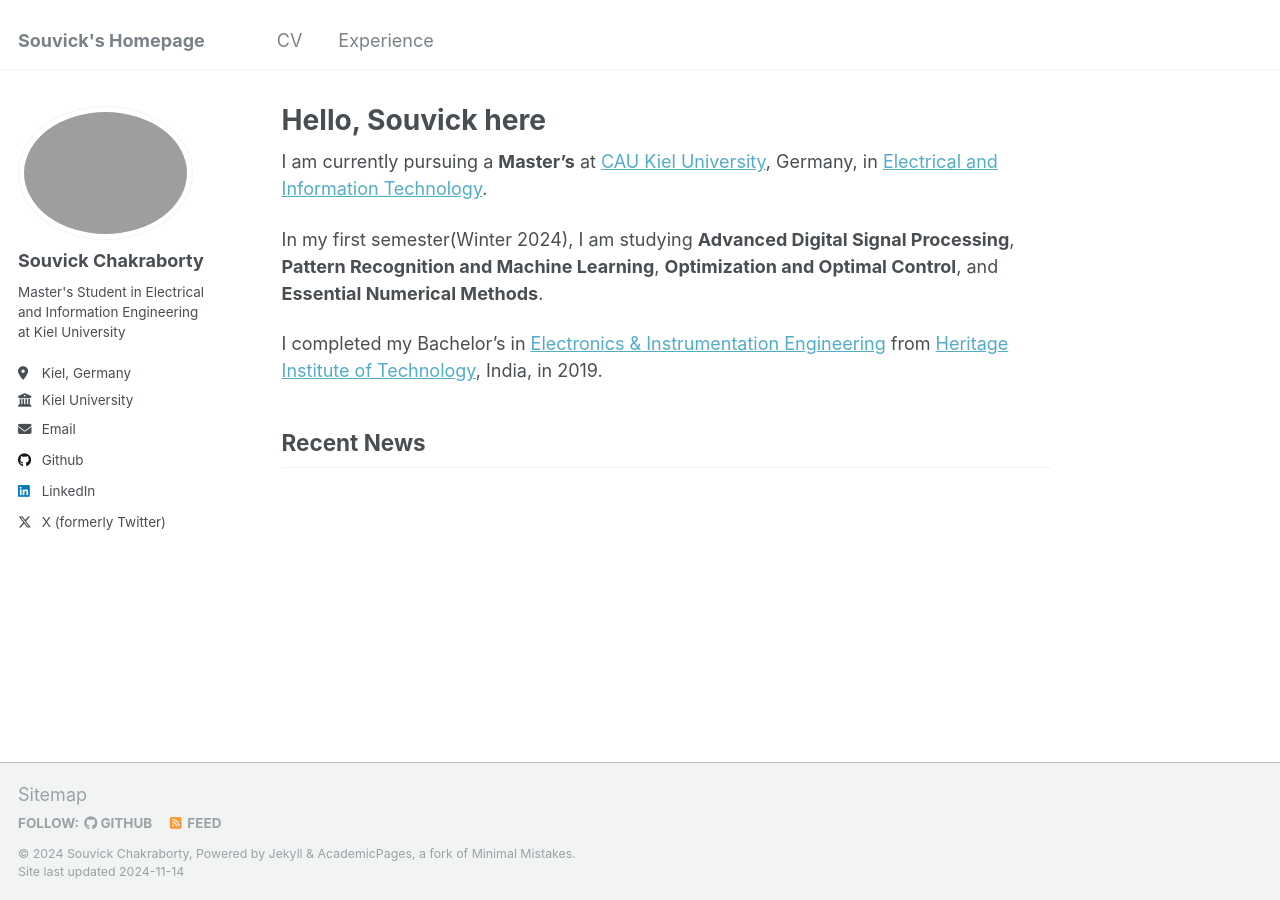
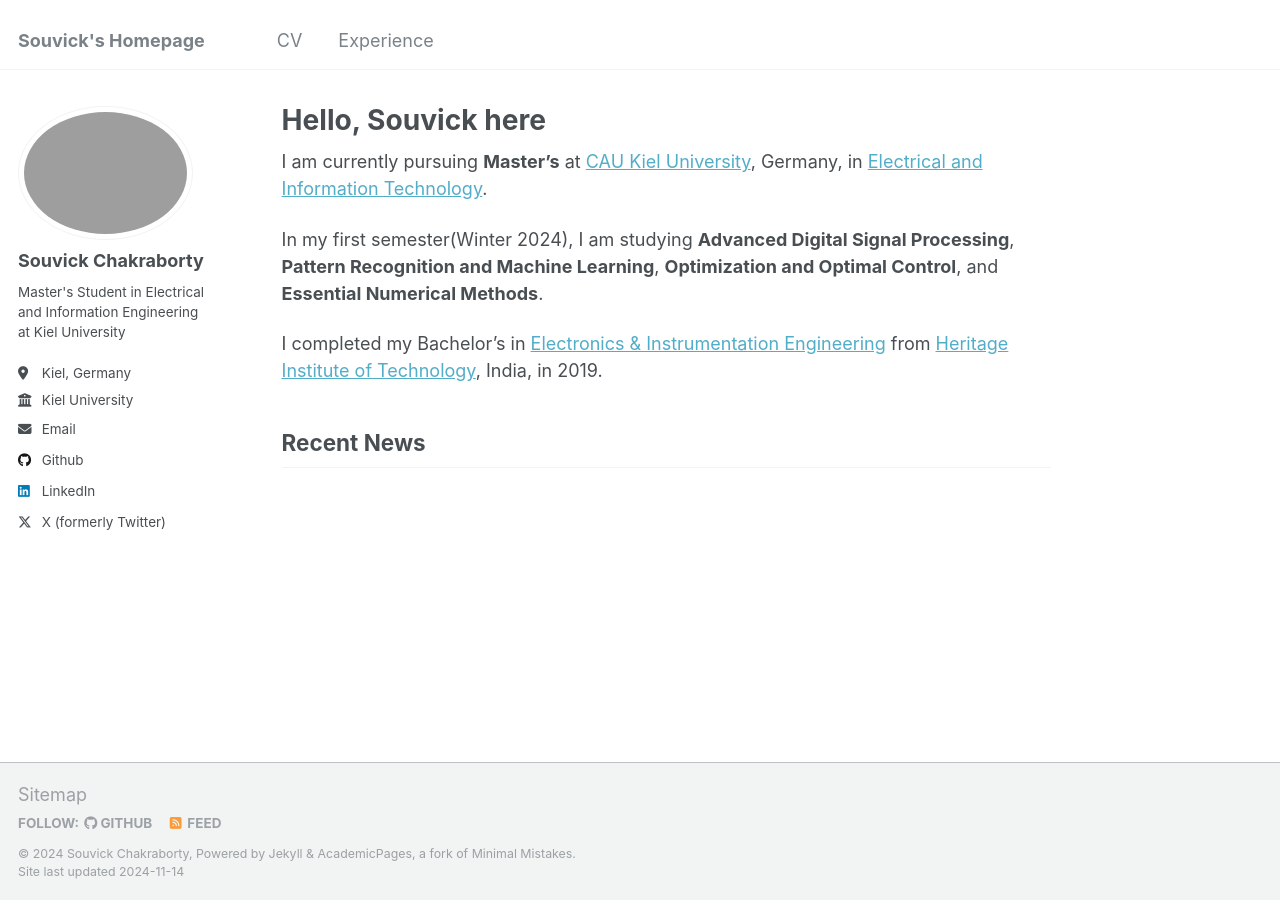
Before and after one commit to SouvickC/SouvickC.github.io, a Jekyll site: the page built from _pages/about.md, in a window 1280 px wide. Built offline with Jekyll 4.4.1, drawn with Linux system fonts in a browser that asks for light colours.

Commit message:
Your commit message

```diff
--- a/_pages/about.md
+++ b/_pages/about.md
@@ -7,7 +7,7 @@ redirect_from:
   - /about.html
 ---
 
-I am currently pursuing a **Master's** at [CAU Kiel University](https://www.tf.uni-kiel.de/etit/instetit/en?set_language=en), Germany, in [Electrical and Information Technology](https://www.tf.uni-kiel.de/etit/instetit/en?set_language=en).
+I am currently pursuing **Master's** at [CAU Kiel University](https://www.tf.uni-kiel.de/etit/instetit/en?set_language=en), Germany, in [Electrical and Information Technology](https://www.tf.uni-kiel.de/etit/instetit/en?set_language=en).
 
 In my first semester(Winter 2024), I am studying **Advanced Digital Signal Processing**, **Pattern Recognition and Machine Learning**, **Optimization and Optimal Control**, and **Essential Numerical Methods**.
 
```
